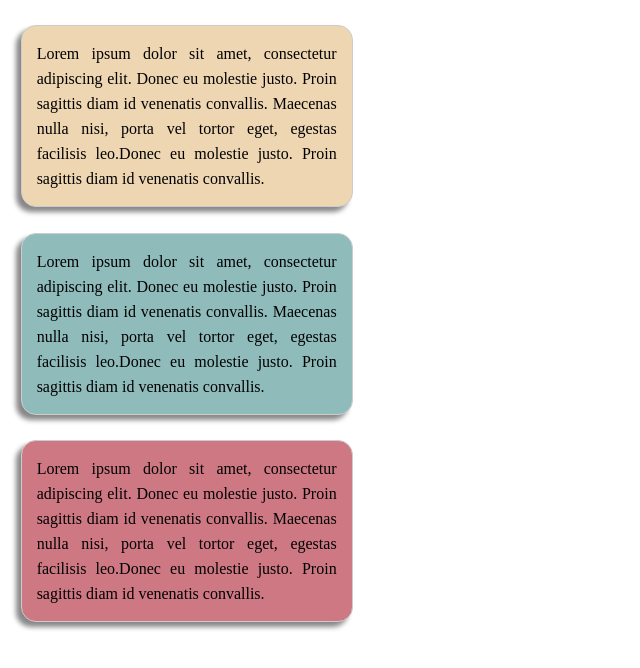
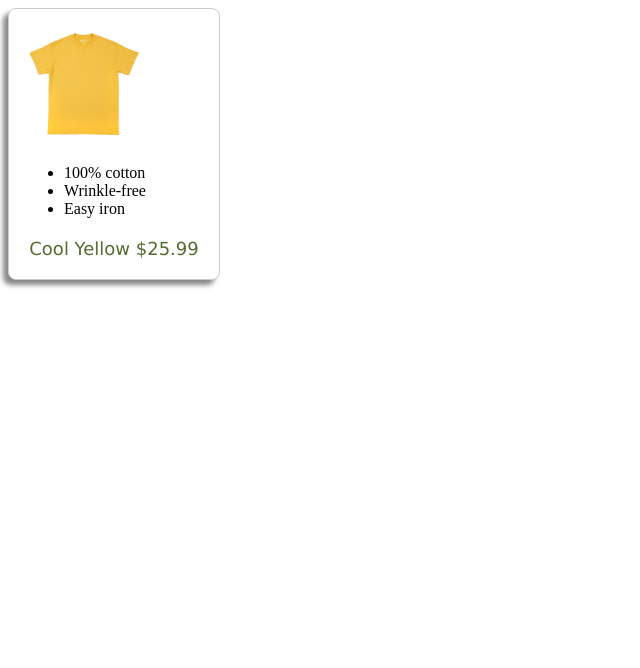
Before and after one commit to FlynnK12/boxes, a plain HTML site: page index.html in a window 1280 px wide. Shown: the whole page, without its empty margins (0-640 px from the left). Drawn offline with Linux system fonts and the light colour scheme.

Commit message:
new format

```diff
--- a/index.html
+++ b/index.html
@@ -9,13 +9,20 @@
 </head>
 <body>
     <div class="yellowBox">
-        Lorem ipsum dolor sit amet, consectetur adipiscing elit. Donec eu molestie justo. Proin sagittis diam id venenatis convallis. Maecenas nulla nisi, porta vel tortor eget, egestas facilisis leo.Donec eu molestie justo. Proin sagittis diam id venenatis convallis.
+        <div id="imgBox">
+            <img src="shirt.jpg"/>
+        </div>
+        <div id="box">
+            <ul>
+                <li>100% cotton</li>
+                <li>Wrinkle-free</li>
+                <li>Easy iron</li>
+            </ul>
+        </div>
+        <div id="textBox">
+            Cool Yellow $25.99
+        </div>
     </div>
-    <div class="blueBox">
-        Lorem ipsum dolor sit amet, consectetur adipiscing elit. Donec eu molestie justo. Proin sagittis diam id venenatis convallis. Maecenas nulla nisi, porta vel tortor eget, egestas facilisis leo.Donec eu molestie justo. Proin sagittis diam id venenatis convallis.
-    </div>
-    <div class="redBox">
-        Lorem ipsum dolor sit amet, consectetur adipiscing elit. Donec eu molestie justo. Proin sagittis diam id venenatis convallis. Maecenas nulla nisi, porta vel tortor eget, egestas facilisis leo.Donec eu molestie justo. Proin sagittis diam id venenatis convallis.
-    </div>
+
 </body>
 </html>
--- a/style.css
+++ b/style.css
@@ -1,53 +1,29 @@
 .yellowBox {
     border:1px solid #cccccc;
-    width:300px;
-    height:150px;
-    text-align:center;
-    border-radius: 15px;
+    width:180px;
+    border-radius: 8px;
+    padding: 15px 15px 15px 15px;
+    font-size: 16px;
     box-shadow:-5px 5px 5px #888888;
-    background-color: rgb(238, 214, 178);
-    font-size: 16px;
+    background-color: white;
     color:black;
-    font-family:'Times New Roman', Times, serif
-    position: relative;
-    margin: 2% 0% 0% 1%;
-    padding: 15px 15px 15px 15px;
-    line-height: 25px;
-    text-align: justify;
+    font-family:'Times New Roman', Times, serif;
 }
 
-.blueBox {
-    border:1px solid #cccccc;
-    width:300px;
-    height:150px;
-    text-align:center;
-    border-radius: 15px;
-    box-shadow:-5px 5px 5px #888888;
-    background-color: rgb(144, 187, 187);
-    font-size: 16px;
-    color:black;
-    font-family:'Times New Roman', Times, serif
-    position: relative;
-    margin: 2% 0% 0% 1%;
-    padding: 15px 15px 15px 15px;
-    line-height: 25px;
-    text-align: justify;
+.yellowBox img{
+    width: 120px;
+    float: clear;
 }
 
-.redBox {
-    border:1px solid #cccccc;
-    width:300px;
-    height:150px;
-    text-align:center;
-    border-radius: 15px;
-    box-shadow:-5px 5px 5px #888888;
-    background-color: rgb(206, 120, 131);
-    font-size: 16px;
-    color:black;
-    font-family:'Times New Roman', Times, serif
-    position: relative;
-    margin: 2% 0% 0% 1%;
-    padding: 15px 15px 15px 15px;
-    line-height: 25px;
-    text-align: justify;
+#imgBox{
+    width: 100%;
 }
+
+#textBox{
+    text-align: center;
+    width: 100%;
+    line-height: 30px;
+    font-size: large;
+    font-family:'Verdana';
+    color: darkolivegreen;
+}
```
Also changed, not shown: shirt.jpg (added).
